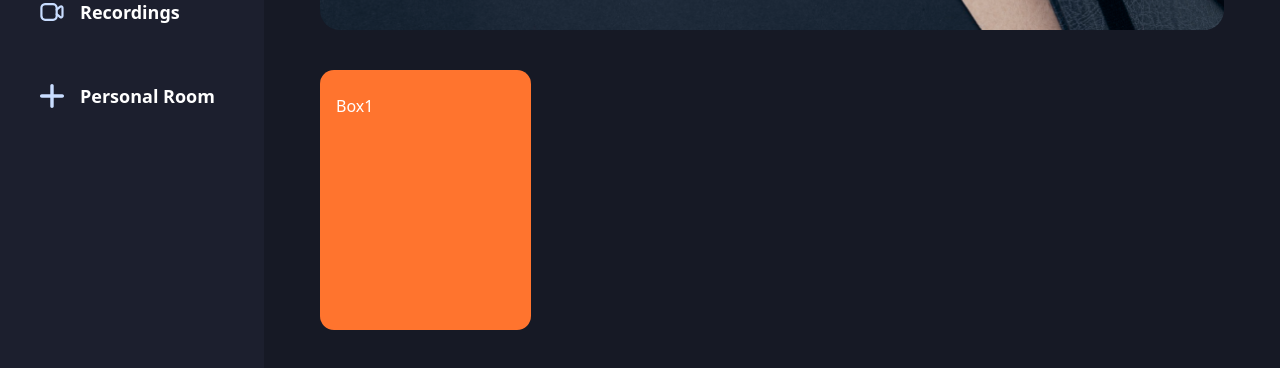
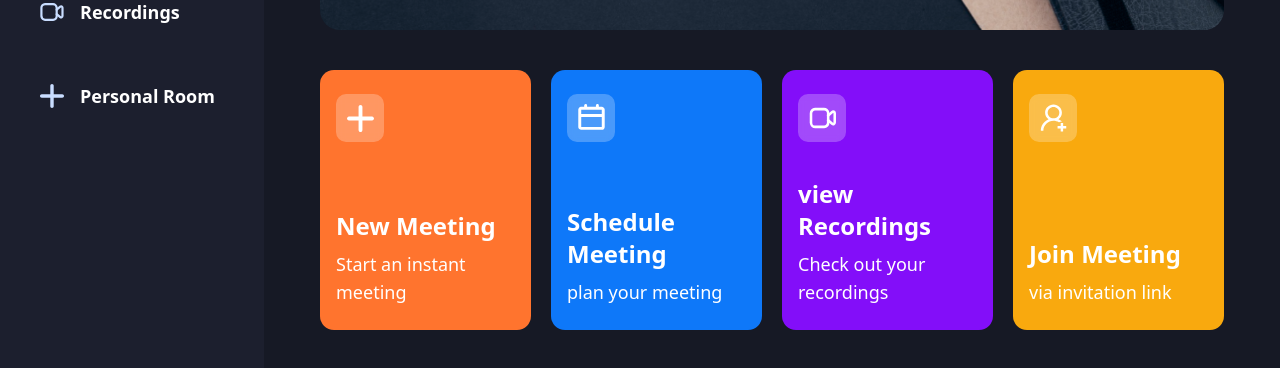
Before and after one commit to bittucse/mooz, a Next.js app: page / in a window 1280 px wide. Shown: the part 382-750 px from the top of the page. Built offline with nearby package versions, Linux system fonts and the light colour scheme; no server answers.

Commit message:
add HomeCards

```diff
--- /dev/null
+++ b/components/HomeCard.tsx
@@ -0,0 +1,30 @@
+import { cn } from '@/lib/utils';
+import Image from 'next/image'
+import React from 'react'
+
+interface HomeCardProps{
+    className:string,
+    img:string,
+    title:string,
+    description:string,
+    handleClick:()=> void;
+
+}
+
+const HomeCard = ({className,img,title,description,handleClick}: HomeCardProps) => {
+  return (
+    <div className={ cn('px-4 py-6 flex flex-col justify-between w-full xl:max-w-[270px] min-h-[260px] rounded-[14px] cursor-pointer',className)} onClick={handleClick}>
+        <div className='flex-center glassmorphism size-12 rounded-[10px]'>
+          <Image src={img} alt='add icon' width={27} height={27}/>
+        </div>
+
+        <div className='flex flex-col gap-2'>
+          <h1 className=' text-2xl font-bold'>{title}</h1>
+          <p className=' text-lg font-normal '>{description}</p>
+        </div>
+
+      </div>
+  )
+}
+
+export default HomeCard
--- a/components/MeetingTypeList.tsx
+++ b/components/MeetingTypeList.tsx
@@ -1,15 +1,35 @@
 "use client"
 
-import React from 'react'
+import Image from 'next/image'
+import React, { useState } from 'react'
+import HomeCard from './HomeCard'
+import { useRouter } from 'next/navigation'
 
 
 const MeetingTypeList = () => {
+
+  const router=useRouter();
+
+  const [meetingState,setMeetingState]=useState<'isScheduleMeeting' | 'isJoiningMeeting' |' isInstantMeeting'| undefined>()
+
+
   return (
     <section className=' grid grid-cols-1 gap-5
     md:grid-cols-2 xl:grid-cols-4'>
-      <div className=' bg-orange-1 px-4 py-6 flex flex-col justify-between w-full xl:max-w-[270px] min-h-[260px] rounded-[14px] cursor-pointer' onClick={()=>{}}>
-        Box1
-      </div>
+      <HomeCard img="/icons/add-meeting.svg" title="New Meeting" description="Start an instant meeting" handleClick={()=>{setMeetingState('isJoiningMeeting')}}
+      className="bg-orange-1"/>
+
+      <HomeCard img="/icons/schedule.svg" title="Schedule Meeting" description="plan your meeting" handleClick={()=>{setMeetingState('isScheduleMeeting')}}
+      className="bg-blue-1"/>
+
+      <HomeCard img="/icons/recordings.svg" title="view Recordings" description="Check out your recordings" handleClick={()=>{setMeetingState('isJoiningMeeting')}}
+      className="bg-purple-1"/>
+
+      <HomeCard img="/icons/join-meeting.svg" title="Join Meeting" description="via invitation link"
+      handleClick={()=>{setMeetingState('isJoiningMeeting')}}
+      // handleClick={()=> router.push('/recordings')}
+
+      className="bg-yellow-1"/>
     </section>
   )
 }
```
